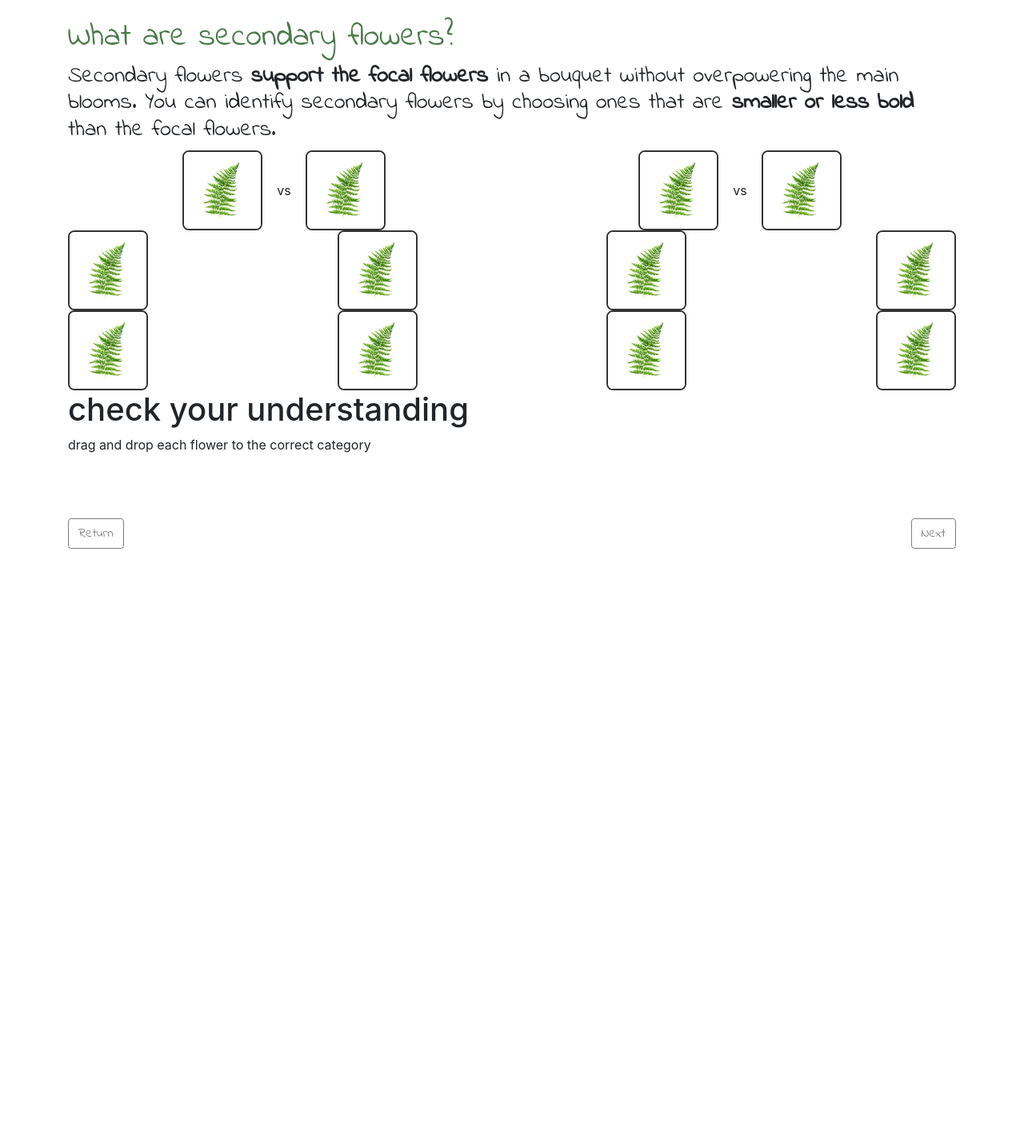
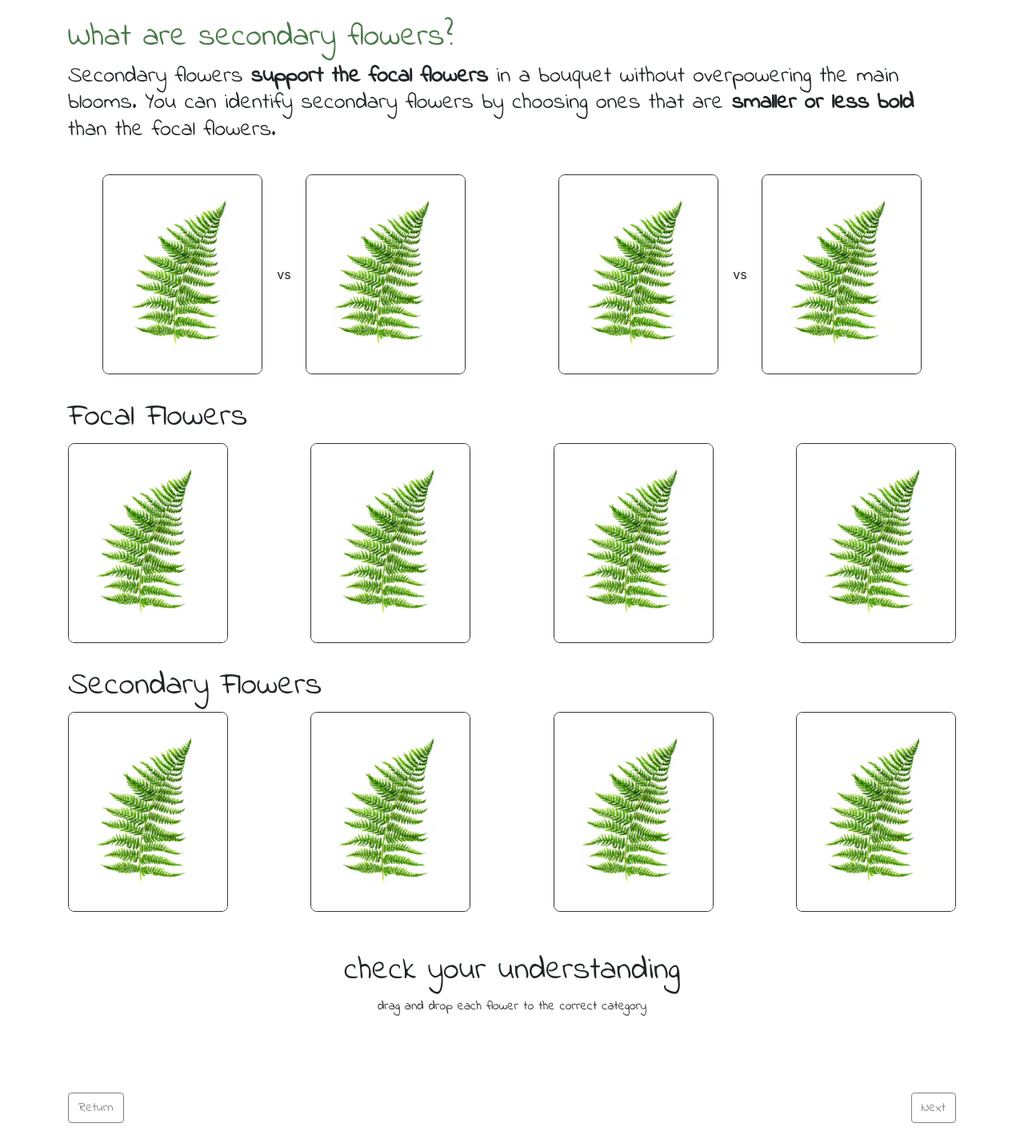
Before and after one commit to chiphamthao/flower-bouquet-builder, a Flask app: page /focal_secondary in a window 1280 px wide. Shown: the part 257-1691 px from the top of the page at 80% size. Before the commit the page ends 943 px from the top, so only its background shows below. Run offline with Flask 3, Linux system fonts and the light colour scheme; some libraries are stand-ins or nearby versions.

Commit message:
fixed formatting

```diff
--- a/static/main.css
+++ b/static/main.css
@@ -304,19 +304,41 @@ label.disabled {
 }
 
 .img-vs {
-    width: 100px;
-    height: 100px;
+    width: 200px;
+    height: 250px;
     object-fit: cover;
-    border: 2px solid #333;
+    border: 1px solid #333;
     border-radius: 8px;
+    margin-top: 30px;
+    margin-bottom: 30px;
 }
 
 .img-group1 {
-    width: 100px;
-    height: 100px;
+    width: 200px;
+    height: 250px;
     object-fit: cover;
-    border: 2px solid #333;
+    border: 1px solid #333;
     border-radius: 8px;
+    margin-bottom: 30px;
+}
+
+.checkyourunderstanding {
+    font-family: 'Indie Flower', sans-serif;
+    display: flex;
+    flex-direction: column;
+    justify-content: center;
+    align-items: center;
+    text-align: center;
+    margin-top: 20px;
+}
+
+.checkyourunderstanding h1,
+.checkyourunderstanding p {
+    margin-top: 20;
+}
+
+.groupLabel{
+    font-family: 'Indie Flower', sans-serif;
 }
 
 /* Flower Grid Styles */
--- a/templates/focal_secondary.html
+++ b/templates/focal_secondary.html
@@ -37,6 +37,9 @@
 
 <div class="row">
     <div class="col-md-12">
+        <div class="groupLabel">
+            <h1>Focal Flowers</h1>
+        </div>
         <div class="d-flex justify-content-between">
             <img src="/static/images/fern.avif" alt="Fern" class="img-group1" />
             <img src="/static/images/fern.avif" alt="Fern" class="img-group1" />
@@ -48,6 +51,9 @@
 
 <div class="row">
     <div class="col-md-12">
+        <div class="groupLabel">
+            <h1>Secondary Flowers</h1>
+        </div>
         <div class="d-flex justify-content-between">
             <img src="/static/images/fern.avif" alt="Fern" class="img-group1" />
             <img src="/static/images/fern.avif" alt="Fern" class="img-group1" />
@@ -62,6 +68,10 @@
     <p>drag and drop each flower to the correct category</p>
 </div>
 
+<div>
+
+</div>
+
 <div class="back_next">
     <div class="row justify-content-between">
         <div class="col-auto">
```
